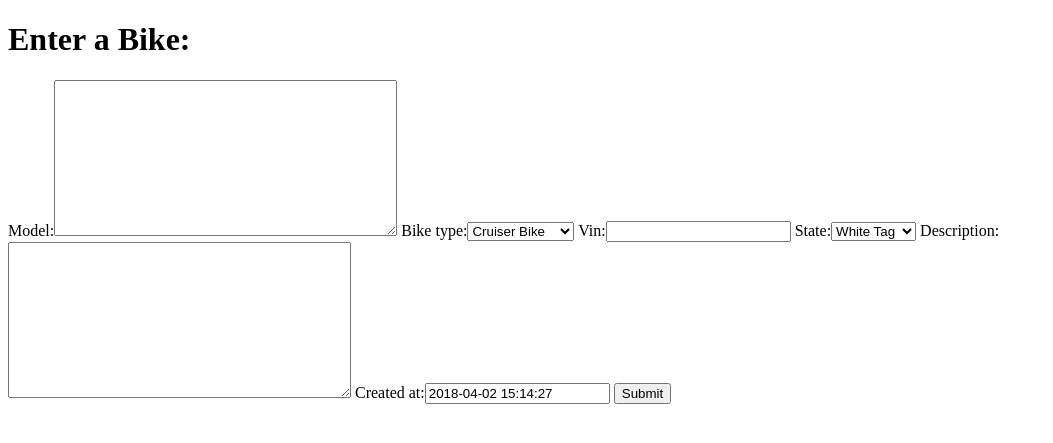
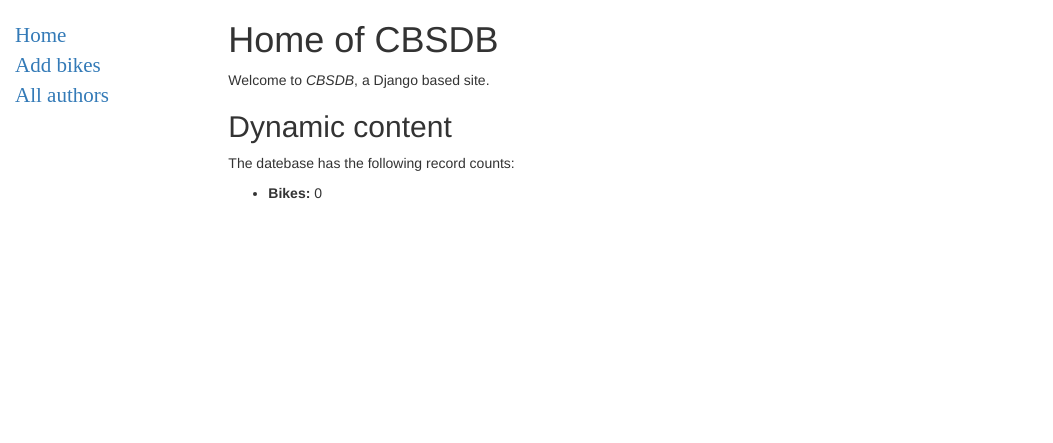
Before and after one commit to Corvallis-Bikes/cbsdb, a Django app: page / in a window 1280 px wide. Shown: the top 443 px of the page, without its empty margins (0-1053 px from the left). Run offline with Django 3.2, Linux system fonts and the light colour scheme; data that the repository does not hold is empty; some libraries are stand-ins or nearby versions.

Commit message:
setup basic template, use static files, create new index page

```diff
--- a/bikes/urls.py
+++ b/bikes/urls.py
@@ -4,4 +4,5 @@ from . import views
 
 urlpatterns = [
     path('', views.index, name='index'),
+    path('addbike/', views.addbike, name='addbike'),
 ]
--- a/bikes/views.py
+++ b/bikes/views.py
@@ -1,9 +1,27 @@
 from django.shortcuts import render
 
 from .forms import BikeForm
+from .models import Bike
 # Create your views here.
 
-def index(request, template_name='index.html'):
+
+def index(request):
+    """
+    View function for home page of site.
+    """
+    # Generate counts of some of the main objects
+    num_bikes=Bike.objects.all().count()
+    # Available books (status = 'a')
+    # num_instances_available=BookInstance.objects.filter(status__exact='a').count()
+
+    # Render the HTML template index.html with the data in the context variable
+    return render(
+        request,
+        'index.html',
+        context={'num_bikes':num_bikes},
+    )
+
+def addbike(request, template_name='add.html'):
     form = BikeForm(request.POST or None)
     if request.method == 'POST':
         form = BikeForm(request.POST)
--- a/cbsdb/settings.py
+++ b/cbsdb/settings.py
@@ -68,6 +68,9 @@ TEMPLATES = [
     },
 ]
 
+STATIC_URL = '/static/'
+STATICFILES_DIRS = (os.path.join(BASE_DIR, 'static/'),)
+
 WSGI_APPLICATION = 'cbsdb.wsgi.application'
 
 
--- a/cbsdb/urls.py
+++ b/cbsdb/urls.py
@@ -16,6 +16,8 @@ Including another URLconf
 
 from django.contrib import admin
 from django.urls import include, path
+from django.conf import settings
+from django.conf.urls.static import static
 
 urlpatterns = [
     path('', include('bikes.urls')),
--- /dev/null
+++ b/static/css/styles.css
@@ -0,0 +1,7 @@
+.sidebar-nav {
+    margin-top: 20px;
+    padding: 0;
+    list-style: none;
+    font-family: "Times New Roman";
+    font-size: 1.5em;
+}
--- /dev/null
+++ b/templates/base_generic.html
@@ -0,0 +1,41 @@
+<!DOCTYPE html>
+<html lang="en">
+<head>
+
+  {% block title %}<title>Comunity Bike Shop Data Base</title>{% endblock %}
+  <meta charset="utf-8">
+
+  <!-- From example https://developer.mozilla.org/en-US/docs/Learn/Server-side/Django/Home_page -->
+  <meta name="viewport" content="width=device-width, initial-scale=1">
+  <link rel="stylesheet" href="https://maxcdn.bootstrapcdn.com/bootstrap/3.3.7/css/bootstrap.min.css">
+  <script src="https://ajax.googleapis.com/ajax/libs/jquery/1.12.4/jquery.min.js"></script>
+  <script src="https://maxcdn.bootstrapcdn.com/bootstrap/3.3.7/js/bootstrap.min.js"></script>
+  <!--  -->
+
+  <!-- Add additional CSS in static file -->
+  {% load static %}
+  <link rel="stylesheet" href="{% static 'css/styles.css' %}">
+</head>
+
+<body>
+
+  <div class="container-fluid">
+
+    <div class="row">
+      <div class="col-sm-2">
+      {% block sidebar %}
+      <ul class="sidebar-nav">
+          <li><a href="{% url 'index' %}">Home</a></li>
+          <li><a href="{% url 'addbike' %}">Add bikes</a></li>
+          <li><a href="">All authors</a></li>
+      </ul>
+     {% endblock %}
+      </div>
+      <div class="col-sm-10 ">
+      {% block content %}{% endblock %}
+      </div>
+    </div>
+
+  </div>
+</body>
+</html>
--- a/templates/index.html
+++ b/templates/index.html
@@ -1,15 +1,15 @@
-<!DOCTYPE html>
-<html>
-  <head>
-    <meta charset="utf-8">
-    <title>cbsdb</title>
-  </head>
-  <body>
-    <h1>Enter a Bike:</h1>
-    <form action="" method="post">
-    {% csrf_token %}
-    {{ form }}
-    <input type="submit" value="Submit" />
-</form>
-  </body>
-</html>
+{% extends "base_generic.html" %}
+
+{% block content %}
+<h1>Home of CBSDB</h1>
+
+  <p>Welcome to <em>CBSDB</em>, a Django based site.</p>
+
+<h2>Dynamic content</h2>
+
+  <p>The datebase has the following record counts:</p>
+  <ul>
+    <li><strong>Bikes:</strong> {{ num_bikes }}</li>
+  </ul>
+
+{% endblock %}
```
Also changed, not shown: templates/add.html (added, +15 -0 lines).
